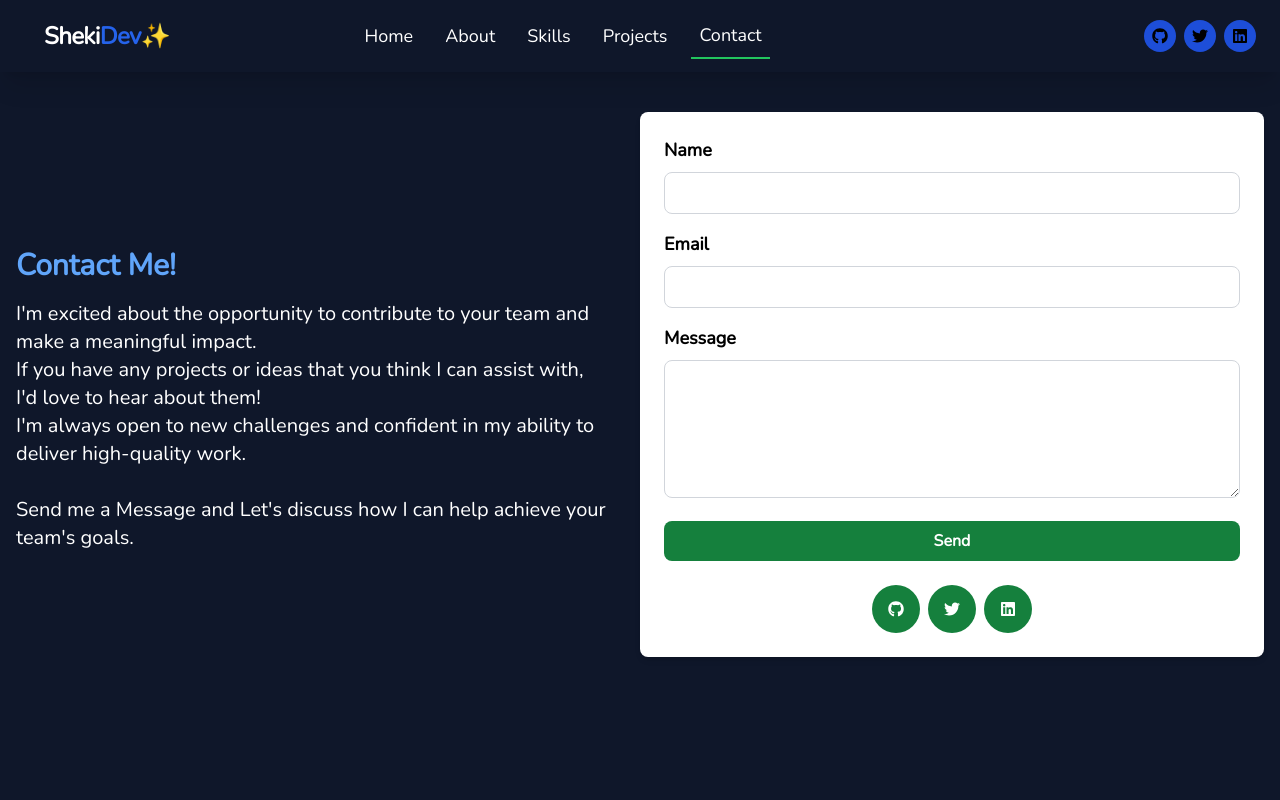
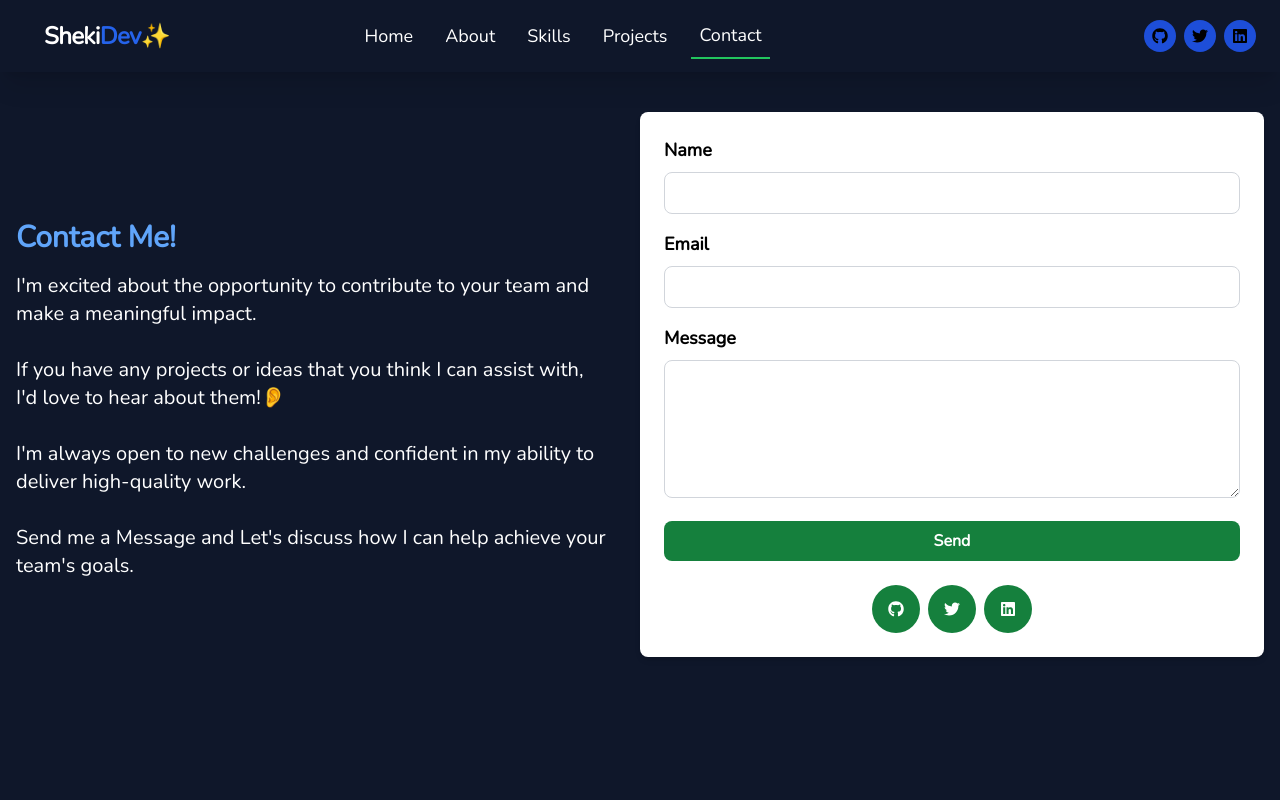
Before and after one commit to shekinahmanyi/portfolio-website2, a React (Create React App) app in the folder portfolio-site/: page /contact in a window 1280 px wide. Shown: the top 800 px of the page. Built offline with nearby package versions, Linux system fonts and the light colour scheme.

Commit message:
Made some changes

```diff
--- a/portfolio-site/src/pages/Contact.jsx
+++ b/portfolio-site/src/pages/Contact.jsx
@@ -23,9 +23,10 @@ function Contact() {
           </h1>
           <p className="text-white bold text-xl mt-6 lg:mt-4">
             I'm excited about the opportunity to contribute to your team and
-            make a meaningful impact. <br />
+            make a meaningful impact. <br /><br />
             If you have any projects or ideas that you think I can assist with,
-            I'd love to hear about them! <br /> I'm always open to new
+            I'd love to hear about them!👂
+            <br /><br /> I'm always open to new
             challenges and confident in my ability to deliver high-quality work.
             <br />
             <br /> Send me a Message and Let's discuss how I can help achieve
```
